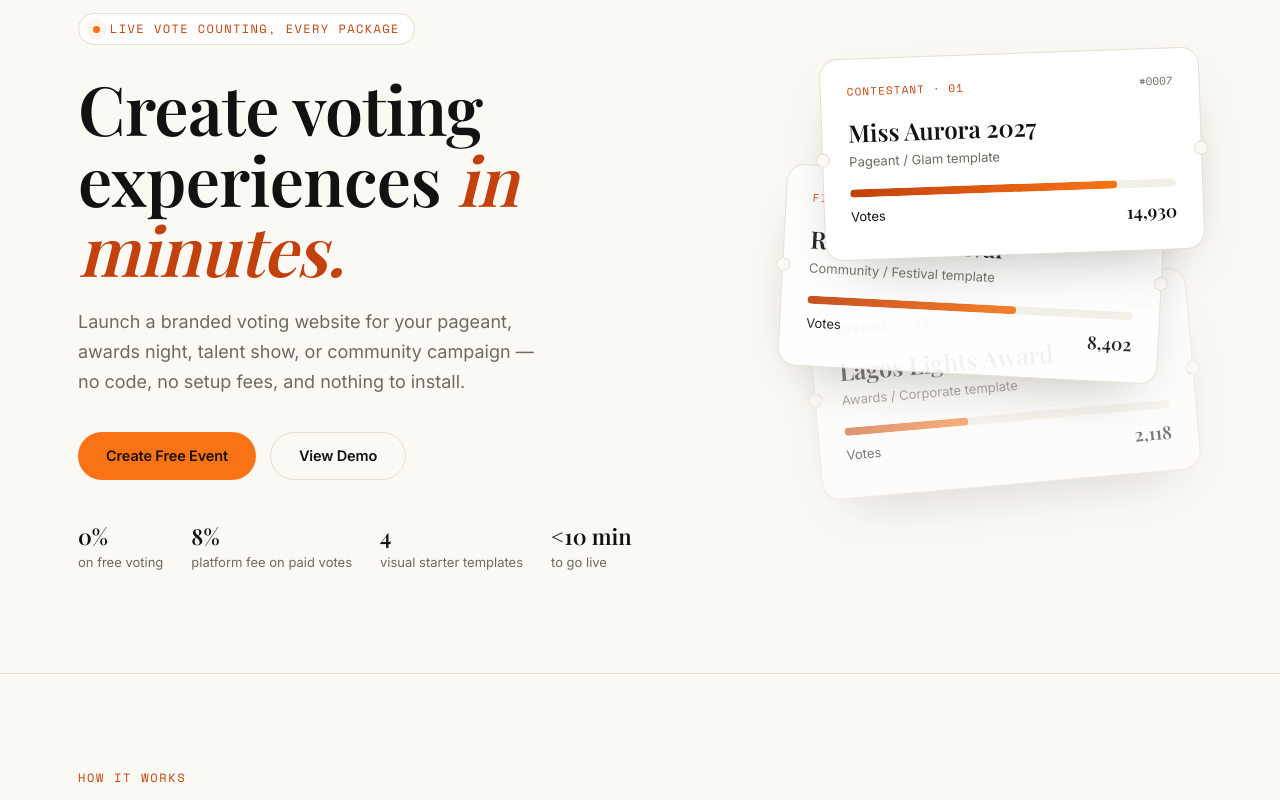
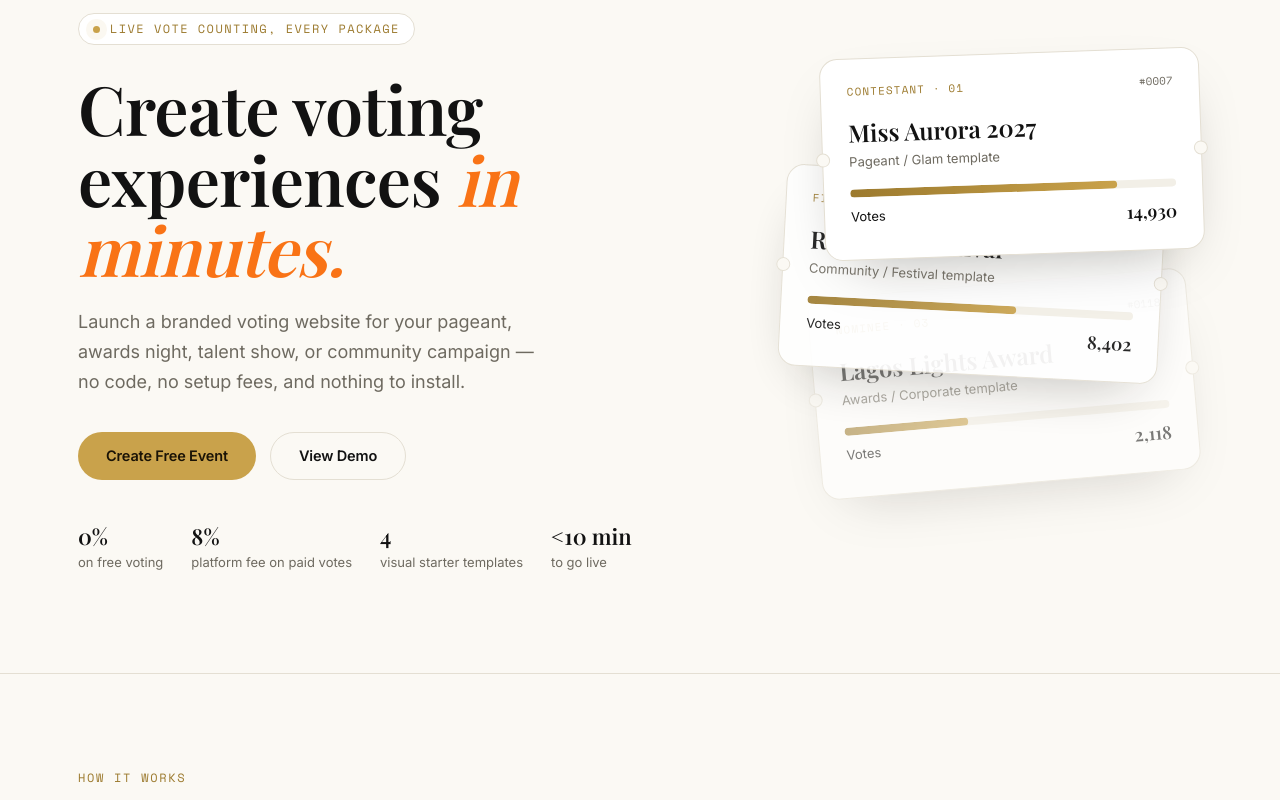
Before and after one commit to ArienaTech/voorna2, a Next.js app in the folder voorna/: page / in a window 1280 px wide. Shown: the part 180-980 px from the top of the page. Built offline with nearby package versions, Linux system fonts and the light colour scheme; a web font is replaced by a local one.

Commit message:
Update Voorna hero typography

```diff
--- a/voorna/src/app/globals.css
+++ b/voorna/src/app/globals.css
@@ -17,7 +17,7 @@ body {
 }
 
 ::selection {
-  background: #ffedd5;
+  background: #f0e3c2;
 }
 
 /* Scroll reveal (used by <Reveal />) */
--- a/voorna/src/app/page.tsx
+++ b/voorna/src/app/page.tsx
@@ -214,7 +214,7 @@ export default function LandingPage() {
               <h1 className="mb-[22px] font-display text-[clamp(40px,6vw,68px)] font-semibold leading-[1.04] tracking-[-0.01em]">
                 Create voting
                 <br />
-                experiences <em className="italic text-gold-deep">in minutes.</em>
+                experiences <em className="italic text-[#F97316]">in minutes.</em>
               </h1>
               <p className="mb-9 max-w-[480px] text-lg leading-[1.65] text-ink-soft">
                 Launch a branded voting website for your pageant, awards night,
--- a/voorna/tailwind.config.ts
+++ b/voorna/tailwind.config.ts
@@ -16,10 +16,10 @@ const config: Config = {
           mute: "#ECE8DC",
         },
         gold: {
-          DEFAULT: "#F97316",
-          deep: "#C2410C",
-          bright: "#FB923C",
-          wash: "#FFF7ED",
+          DEFAULT: "#C9A24B",
+          deep: "#9C7A2E",
+          bright: "#D4AF37",
+          wash: "#F8F1DF",
         },
         line: {
           subtle: "#EEEAE0",
@@ -46,9 +46,9 @@ const config: Config = {
           to: { opacity: "1", transform: "translateY(0)" },
         },
         "pulse-dot": {
-          "0%": { boxShadow: "0 0 0 0 rgba(249,115,22,0.55)" },
-          "70%": { boxShadow: "0 0 0 8px rgba(249,115,22,0)" },
-          "100%": { boxShadow: "0 0 0 0 rgba(249,115,22,0)" },
+          "0%": { boxShadow: "0 0 0 0 rgba(201,162,75,0.55)" },
+          "70%": { boxShadow: "0 0 0 8px rgba(201,162,75,0)" },
+          "100%": { boxShadow: "0 0 0 0 rgba(201,162,75,0)" },
         },
       },
       animation: {
```
